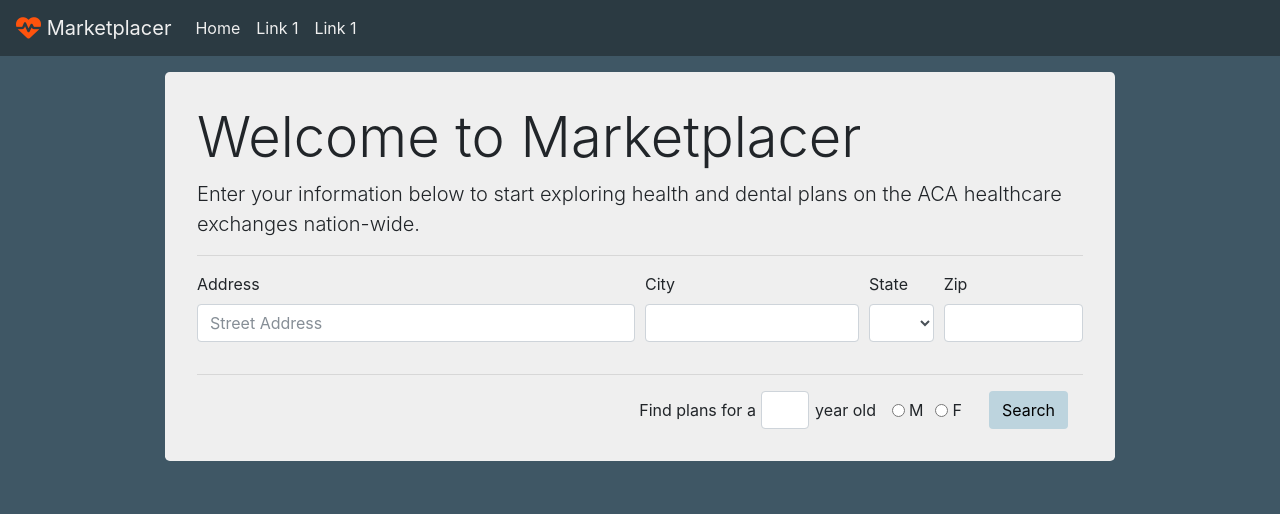
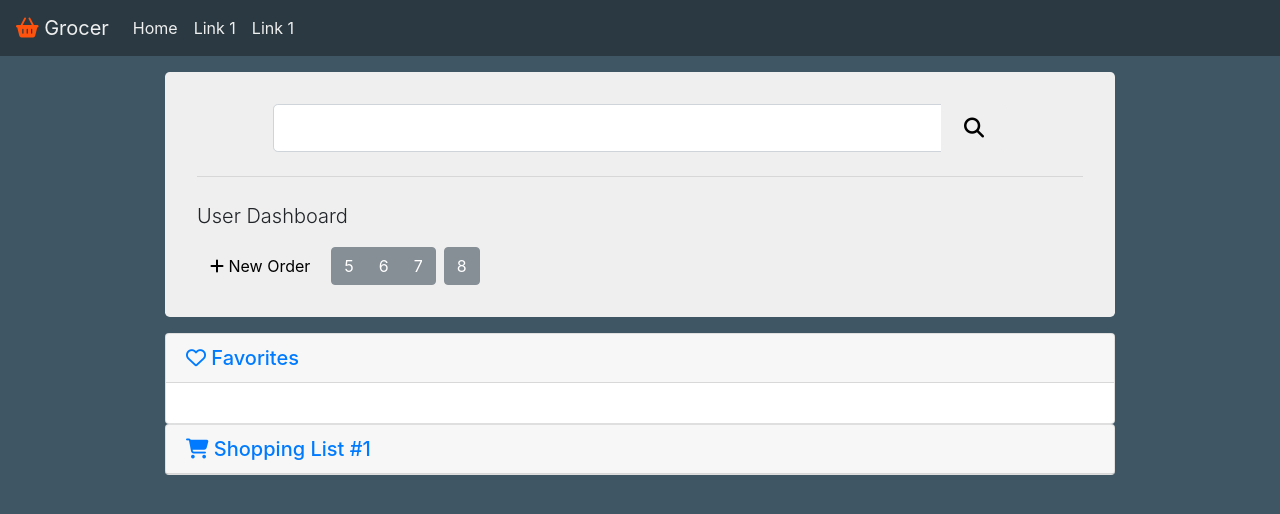
Before and after one commit to ryanosaurus-tex/group-project-2, a plain HTML site: page views/index.html in a window 1280 px wide. Drawn offline with nearby package versions, Linux system fonts and the light colour scheme.

Commit message:
revised to grocery initial

```diff
--- a/content/styles.css
+++ b/content/styles.css
@@ -43,7 +43,7 @@ body {
 }
 
 /*navbar logo */
-#heartbeatIcon {
+#shoppingBasketIcon {
 	color: #ff530d;
 }
 	/*navbar logo link*/
--- a/views/index.html
+++ b/views/index.html
@@ -22,7 +22,7 @@
   <nav class="navbar sticky-top navbar-expand-lg">
 
     <!-- logo for app will go here -->
-    <a class="navbar-brand" href="index.html"><i class="fa fa-heartbeat fa-lg" aria-hidden="true" id="heartbeatIcon"></i>&nbsp;Marketplacer</a>
+    <a class="navbar-brand" href="index.html"><i class="fa fa-shopping-basket" aria-hidden="true" id="shoppingBasketIcon"></i>&nbsp;Grocer</a>
 
     <!-- set collapse toggler button for nav bar -->
     <button class="navbar-toggler" type="button" data-toggle="collapse" data-target="#nav-toggle-collapse" aria-controls="nav-toggle-collapse" aria-expanded="false" aria-label="Toggle navigation">
@@ -46,79 +46,99 @@
     </div>
   </nav>
   <div class="container">
-  <div class="jumbotron">
-    <h2 class="display-4">Welcome to Marketplacer</h2>
-    <p class="lead">Enter your information below to start exploring health and dental plans on the ACA healthcare exchanges nation-wide.</p>
-    <hr class="mt-2 mb-3 ">
 
-    <form> <!--________user search form__________-->
-      <div class="form-row"> <!-- ROW 1 -->
+    <!-- Add a search/add new items card up here, always visible for quick access -->
+    <div class="jumbotron">
+      <div class="row">
+        <div class="col-sm-10 offset-sm-1">
+          <div class="input-group input-group-lg">
+            <input type="text" class="form-control" aria-label="Search">
+            <span class="input-group-btn">
+              <button class="btn" type="button">&nbsp;<i class="fa fa-search" aria-hidden="true"></i>&nbsp;</button>
+            </span>
+          </div>
+        </div>
+      </div>
 
-        <!-- input street address -->
-        <div class="form-group col-md-6">
-          <label for="inputAddress">Address</label>
-          <input type="text" class="form-control" id="inputAddress" placeholder="Street Address">
+
+      <hr class="my-4">
+      <p class="lead">User Dashboard</p>
+      <div class="btn-toolbar" role="toolbar" aria-label="User Control Panel">
+        <div class="btn-group mr-2" role="group" aria-label="First group">
+          <button type="button" class="btn"><i class="fa fa-plus" aria-hidden="true"></i>&nbsp;New Order</button>
+        </div>
+        <div class="btn-group mr-2" role="group" aria-label="Second group">
+          <button type="button" class="btn btn-secondary">5</button>
+          <button type="button" class="btn btn-secondary">6</button>
+          <button type="button" class="btn btn-secondary">7</button>
+        </div>
+        <div class="btn-group" role="group" aria-label="Third group">
+          <button type="button" class="btn btn-secondary">8</button>
+        </div>
+      </div>
+    </div>
+
+    <!-- Accordion for shopping lists -->
+    <!-- (favorites built in, others added dynamically when new shopping lists are created) -->
+    <div id="accordion" role="tablist">
+
+
+      <div class="card"> <!-- favorites list -->
+        <!-- favorites header -->
+        <div class="card-header" role="tab" id="favoritesHeader">
+          <h5 class="mb-0">
+            <a data-toggle="collapse" href="#favoritesCollapse" aria-expanded="true" aria-controls="favoritesCollapse">
+              <i class="fa fa-heart-o" aria-hidden="true"></i>&nbsp;Favorites
+            </a>
+          </h5>
         </div>
 
-        <!-- input city -->
-        <div class="form-group col-md-3">
-          <label for="inputCity">City</label>
-          <input type="text" class="form-control" id="inputCity">
+        <!-- INSIDE COLLAPSABLE AREA -->
+        <div id="favoritesCollapse" class="collapse show" role="tabpanel" aria-labelledby="favoritesHeader" data-parent="#accordion">
+          <div class="card-body"> <!-- V V V favorites body V V V -->
+
+
+
+
+
+          </div> <!-- /^ ^ ^ favorites body ^ ^ ^-->
+        </div> <!-- /CLOSE COLLAPSE -->
+      </div> <!-- /favorites list -->
+
+      <!-- shopping list #1 -->
+      <div class="card">
+
+        <!-- shopping list #1 header -->
+        <div class="card-header" role="tab" id="headingTwo">
+          <h5 class="mb-0">
+            <a class="collapsed" data-toggle="collapse" href="#collapseTwo" aria-expanded="false" aria-controls="collapseTwo">
+              <i class="fa fa-shopping-cart" aria-hidden="true"></i>&nbsp;Shopping List #1
+            </a>
+          </h5>
         </div>
+        <div id="collapseTwo" class="collapse" role="tabpanel" aria-labelledby="headingTwo" data-parent="#accordion">
 
-        <!-- select state -->
-        <div class="form-group col-md-1">
-          <label for="inputState">State</label>
-          <select id="inputState" class="form-control">
-            <option value="" selected></option>
-            <option value="ak">AK</option><option value="al">AL</option><option value="ar">AR</option><option value="az">AZ</option><option value="ca">CA</option>
-            <option value="co">CO</option><option value="ct">CT</option><option value="dc">DC</option><option value="de">DE</option><option value="fl">FL</option>
-            <option value="ga">GA</option><option value="hi">HI</option><option value="ia">IA</option><option value="id">ID</option><option value="il">IL</option>
-            <option value="in">IN</option><option value="ks">KS</option><option value="ky">KY</option><option value="la">LA</option><option value="ma">MA</option>
-            <option value="md">MD</option><option value="me">ME</option><option value="mi">MI</option><option value="mn">MN</option><option value="mo">MO</option>
-            <option value="ms">MS</option><option value="mt">MT</option><option value="nc">NC</option><option value="nd">ND</option><option value="ne">NE</option>
-            <option value="nh">NH</option><option value="nj">NJ</option><option value="nm">NM</option><option value="nv">NV</option><option value="ny">NY</option>
-            <option value="oh">OH</option><option value="ok">OK</option><option value="or">OR</option><option value="pa">PA</option><option value="ri">RI</option>
-            <option value="sc">SC</option><option value="sd">SD</option><option value="tn">TN</option><option value="tx">TX</option><option value="ut">UT</option>
-            <option value="va">VA</option><option value="vt">VT</option><option value="wa">WA</option><option value="wi">WI</option><option value="wv">WV</option>
-            <option value="wy">WY</option>
-          </select>
-        </div>
-        <!-- input zip -->
-        <div class="form-group col-md-2">
-          <label for="inputZip">Zip</label>
-          <input type="text" class="form-control" id="inputZip">
-        </div>
-      </div> <!-- /ROW 1 -->
-    </form>
+          <!-- shopping list #1 body -->
+          <div class="card-body">
+            <div class="card userOrder">
 
-    <hr class="mt-3 mb-3">
+              <div class="card-body">
+                <h4 class="card-title">Order # 1</h4>
+                <h6 class="card-subtitle mb-2 text-muted">This is my weekly shopping order.</h6>
+              </div>
+            </div>
 
-    <form class="form-inline justify-content-end flex-nowrap" id="userVariablesForm">
-        <div class="form-group">
-          <label for="inputAge">Find plans for a</label>
-          <input type="text" class="form-control" id=inputAge aria-describedby="yearsOld">
-          <span id="yearsOld">year old</span>
-        </div>
+          </div>
 
-        <div class="form-check form-check-inline">
-          <label class="form-check-label">
-            <input class="form-check-input" type="radio" name="radioUserSex" id="inlineRadioM" value="male"> <span>M</span>
-          </label>
-        </div>
-        <div class="form-check form-check-inline">
-          <label class="form-check-label">
-            <input class="form-check-input" type="radio" name="radioUserSex" id="inlineRadioF" value="female"> <span>F</span>
-          </label>
-        </div>
-
-        <div class="col-auto">
-          <button type="submit" class="btn" id="searchButton">Search</button>
+              </div>
+            </div>
+          </div>
         </div>
       </div>
-    </form>
-</div> <!-- /jumbotron -->
-</div> <!-- /container -->
+
+    </div>
+
+  </div> <!-- /container -->
 
 
 
```
